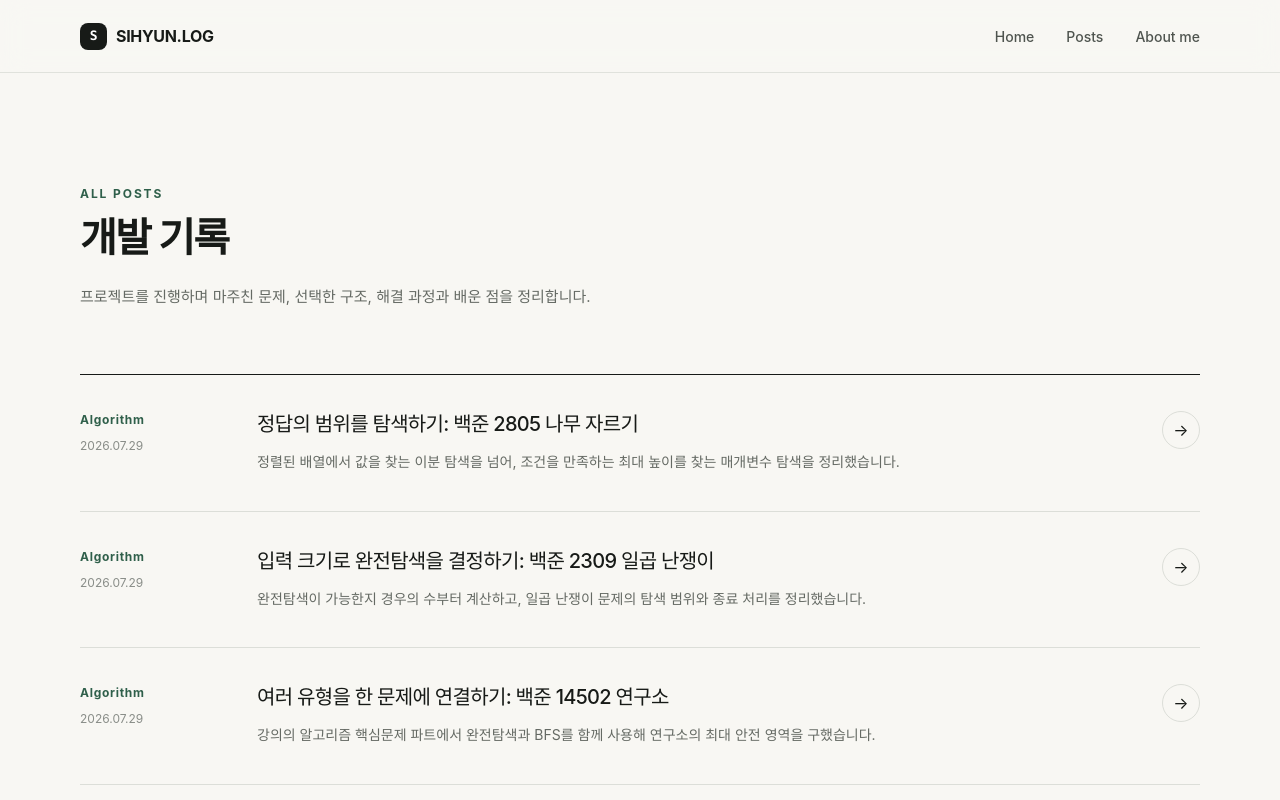
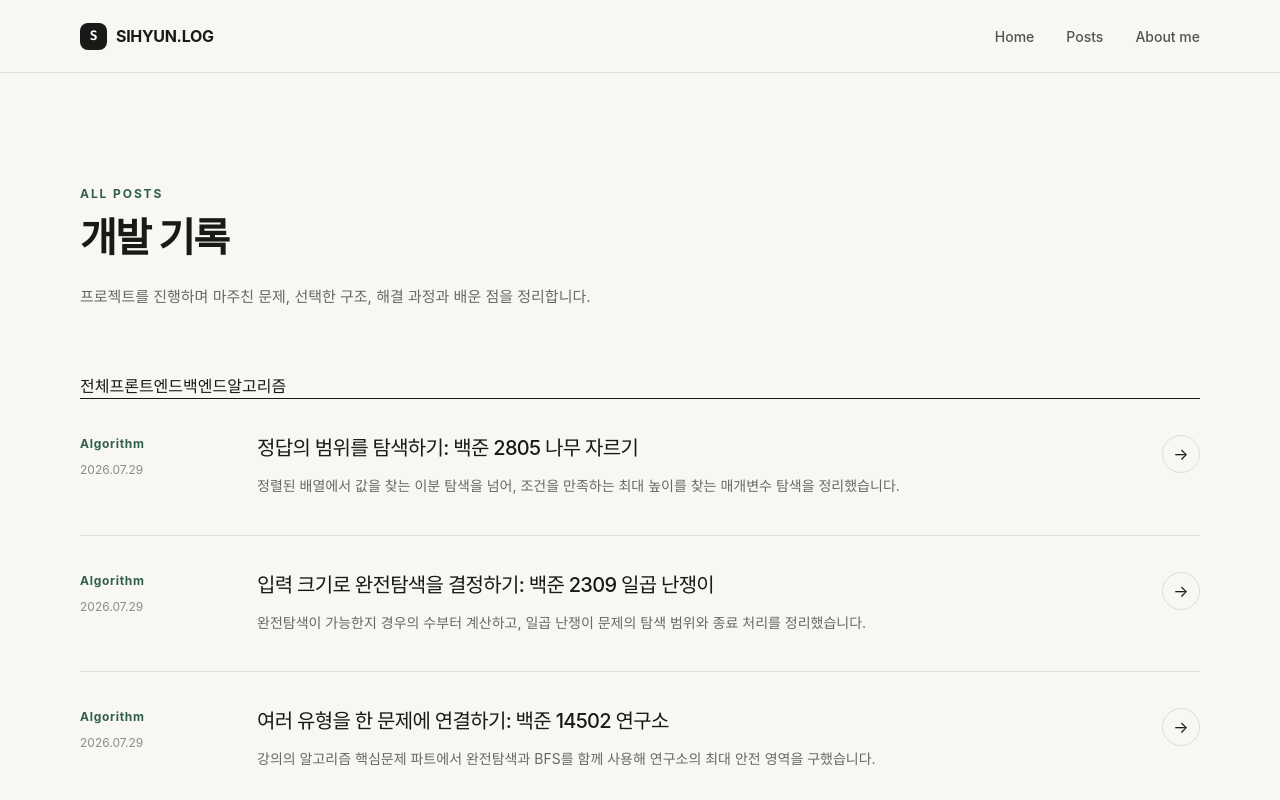
Before and after one commit to hyuneey2/sihyun-devlog, a Next.js app: page /posts in a window 1280 px wide. Shown: the top 800 px of the page. Built offline with nearby package versions, Linux system fonts and the light colour scheme.

Commit message:
글 카테고리 필터 추가

```diff
--- a/app/posts/page.tsx
+++ b/app/posts/page.tsx
@@ -1,4 +1,5 @@
 import type { Metadata } from "next";
+import Link from "next/link";
 import { PostCard } from "@/components/PostCard";
 import { getAllPosts } from "@/lib/posts";
 
@@ -7,8 +8,34 @@ export const metadata: Metadata = {
   description: "프로젝트에서 고민하고 해결한 과정을 정리한 개발 기록",
 };
 
-export default function PostsPage() {
+const categoryFilters = [
+  { value: "all", label: "전체" },
+  { value: "Frontend", label: "프론트엔드" },
+  { value: "Backend", label: "백엔드" },
+  { value: "Algorithm", label: "알고리즘" },
+] as const;
+
+type PostsPageProps = {
+  searchParams: Promise<{
+    category?: string | string[];
+  }>;
+};
+
+export default async function PostsPage({ searchParams }: PostsPageProps) {
   const posts = getAllPosts();
+  const params = await searchParams;
+  const requestedCategory = Array.isArray(params.category)
+    ? params.category[0]
+    : params.category;
+  const activeCategory = categoryFilters.some(
+    ({ value }) => value === requestedCategory,
+  )
+    ? requestedCategory
+    : "all";
+  const filteredPosts =
+    activeCategory === "all"
+      ? posts
+      : posts.filter((post) => post.category === activeCategory);
 
   return (
     <main>
@@ -22,8 +49,29 @@ export default function PostsPage() {
       </section>
 
       <section className="page-content shell">
+        <nav className="category-filter" aria-label="게시글 카테고리">
+          {categoryFilters.map(({ value, label }) => {
+            const isActive = activeCategory === value;
+            const href =
+              value === "all"
+                ? "/posts"
+                : `/posts?category=${encodeURIComponent(value)}`;
+
+            return (
+              <Link
+                key={value}
+                className="category-filter-link"
+                href={href}
+                aria-current={isActive ? "page" : undefined}
+              >
+                {label}
+              </Link>
+            );
+          })}
+        </nav>
+
         <div className="post-list">
-          {posts.map((post) => (
+          {filteredPosts.map((post) => (
             <PostCard key={post.slug} post={post} />
           ))}
         </div>
```
